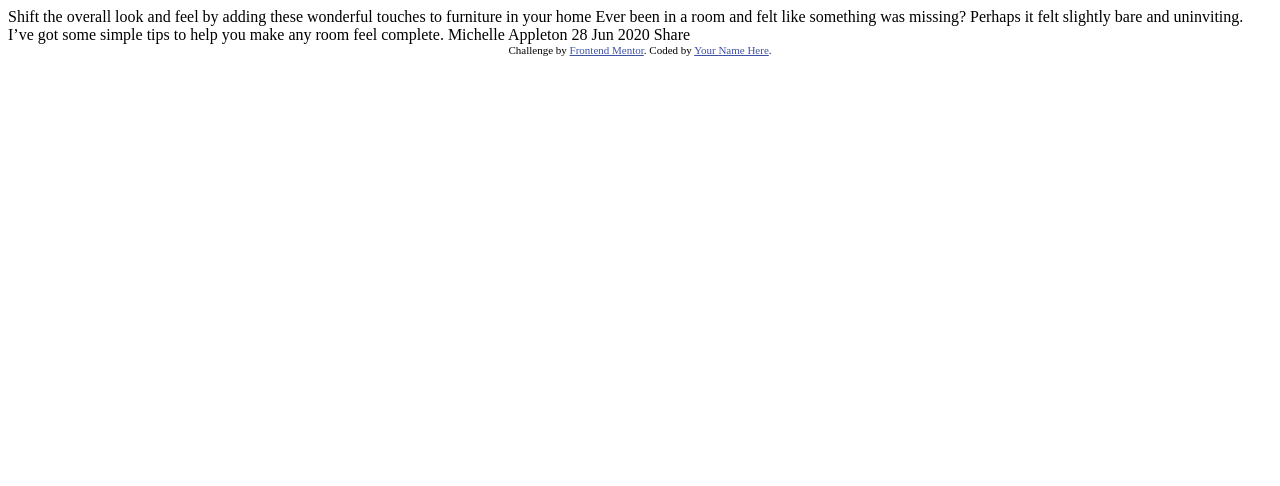
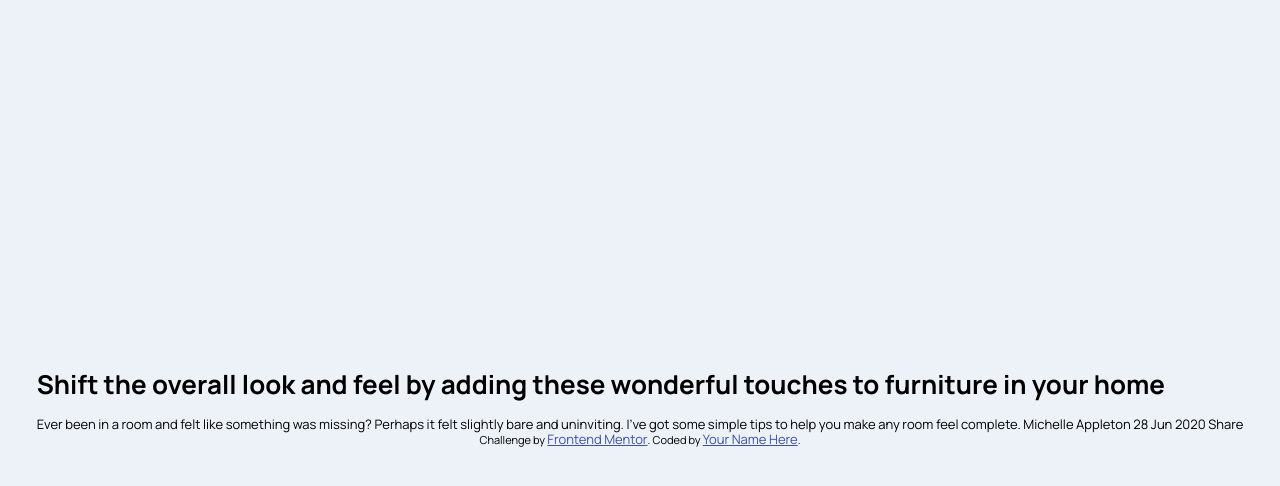
Before and after one commit to sjbcreative/article-preview-component-master, a website: page index.html in a window 1280 px wide. Drawn offline with nearby package versions, Linux system fonts and the light colour scheme.

Commit message:
Start of challenge

```diff
--- a/gulpfile.js
+++ b/gulpfile.js
@@ -10,13 +10,13 @@ var gulp = require("gulp"),
 function style() {
     return (
         gulp
-            .src('./sass/**/*.scss')
+            .src('./style.scss')
             .pipe(sourcemaps.init())
             .pipe(sass())
             .on("error", sass.logError)
             .pipe(postcss([ autoprefixer(), cssnano() ]))
             .pipe(sourcemaps.write('.'))
-            .pipe(gulp.dest('./css/'))
+            .pipe(gulp.dest('./'))
             // Add browsersync stream pipe after compilation
             .pipe(browserSync.stream())
     );
@@ -45,7 +45,7 @@ function watch() {
 
     });
 
-    gulp.watch("./sass/**/*.scss", style);
+    gulp.watch("./style.scss", style);
 }
 
 exports.style = style;
--- a/index.html
+++ b/index.html
@@ -5,6 +5,12 @@
   <meta name="viewport" content="width=device-width, initial-scale=1.0"> <!-- displays site properly based on user's device -->
 
   <link rel="icon" type="image/png" sizes="32x32" href="./images/favicon-32x32.png">
+
+   <link rel="stylesheet" href="https://cdnjs.cloudflare.com/ajax/libs/normalize/8.0.1/normalize.css" integrity="sha512-oHDEc8Xed4hiW6CxD7qjbnI+B07vDdX7hEPTvn9pSZO1bcRqHp8mj9pyr+8RVC2GmtEfI2Bi9Ke9Ass0as+zpg==" crossorigin="anonymous" />
+
+  <link rel="stylesheet" href="/style.css">
+
+
 
   <title>Frontend Mentor | Article preview component</title>
 
@@ -16,8 +22,11 @@
 </head>
 <body>
 
-  Shift the overall look and feel by adding these wonderful
-  touches to furniture in your home
+  <div id="wrapper">
+
+    <div id="card">
+
+        <h1>Shift the overall look and feel by adding these wonderful touches to furniture in your home</h1>
 
         Ever been in a room and felt like something was missing? Perhaps
         it felt slightly bare and uninviting. I’ve got some simple tips
@@ -28,6 +37,9 @@
 
         Share
 
+    </div>
+  </div>
+
   <div class="attribution">
     Challenge by <a href="https://www.frontendmentor.io?ref=challenge" target="_blank">Frontend Mentor</a>.
     Coded by <a href="#">Your Name Here</a>.
--- /dev/null
+++ b/style.scss
@@ -0,0 +1,30 @@
+@import url('https://fonts.googleapis.com/css2?family=Manrope:wght@200;300;400;500;600;700;800&display=swap');
+
+$offgrey: hsl(217, 19%, 35%);
+$darkblue: hsl(214, 17%, 51%);
+$greyblue: hsl(212, 23%, 69%);
+$lightblue: hsl(210, 46%, 95%);
+
+* {
+	font-size: 13px;
+	box-sizing: border-box;
+	font-family: 'Manrope', sans-serif;
+}
+
+html {
+  height: 100%;
+}
+
+h1 {
+    font-size: 2em;
+}
+
+body {
+    width: 100%;
+    min-height: 100%;
+    background: $lightblue;
+    display: flex;
+	align-items: center;
+	justify-content: center;
+    flex-direction: column;
+}
```
Also changed, not shown: style.css (added), 1 other file. Lines whose indentation alone changed are shown as unchanged.
